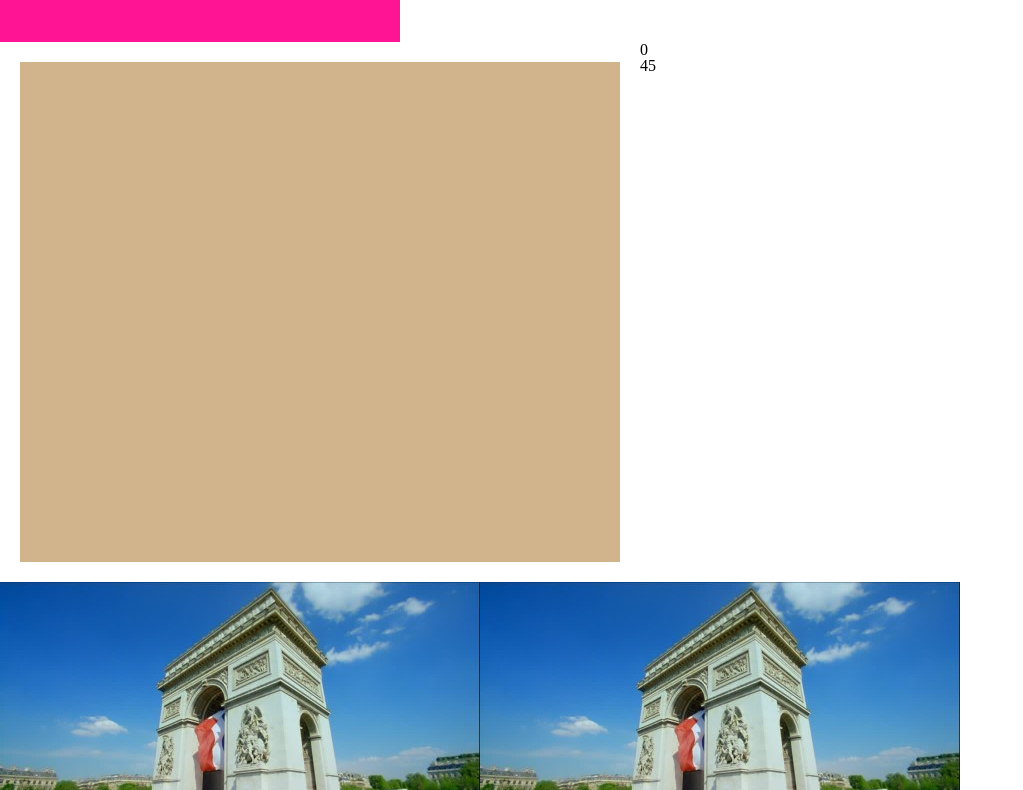
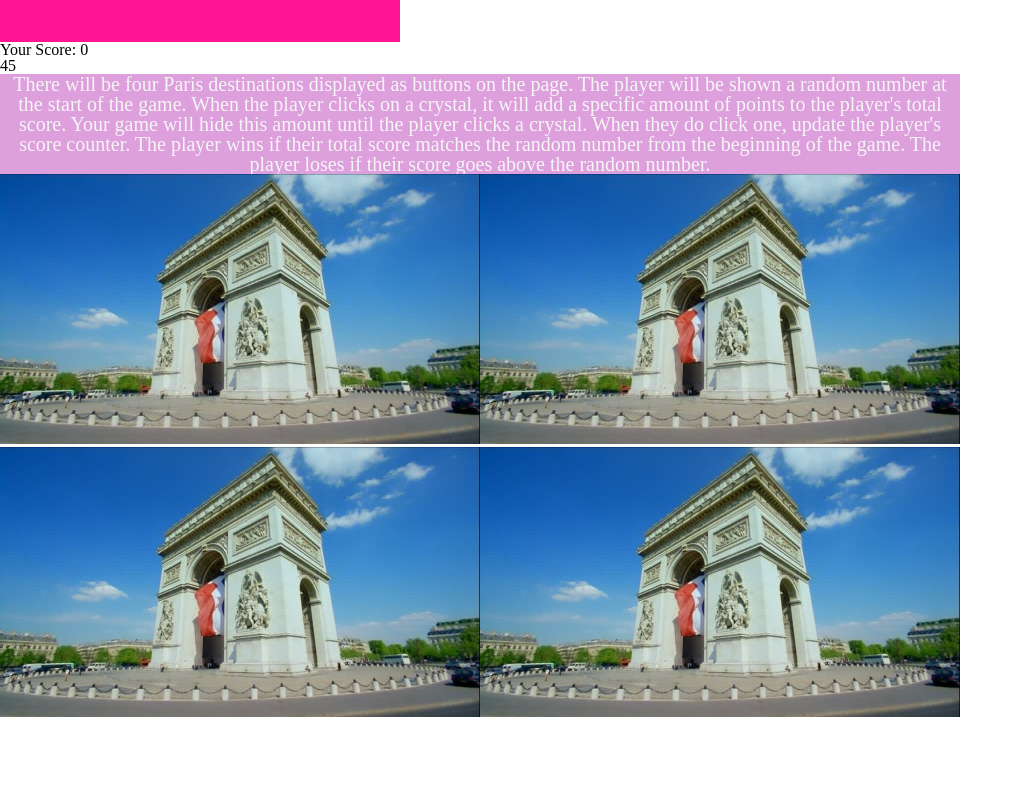
Before and after one commit to erinlemler/CrystalClicker, a plain HTML site: page index.html in a window 1280 px wide. Shown: the part 158-948 px from the top of the page, without its empty margins (0-1023 px from the left). Drawn offline with nearby package versions, Linux system fonts and the light colour scheme.

Commit message:
added stuf

```diff
--- a/assets/css/style.css
+++ b/assets/css/style.css
@@ -3,6 +3,7 @@ body {
     height: 1000px;
 }
 h2 {
+
     margin: 100px;
     height: 200px;
     width: 400px;
@@ -13,12 +14,15 @@ h2 {
     color: whitesmoke;
     font-size: 40px;
 }
-#instructionsBox{
-    float: left;
-    margin: 20px;
-    width: 600px;
-    height: 500px;
-    background-color: tan;
-}
+#instructionsBox {
+    margin: 100px;
+    height: 100px;
+    width: 1000px;
+    background-color: plum;
+    display: table-cell;
+    vertical-align: middle;
+    text-align: center;
+    color: whitesmoke;
+    font-size: 20px;
 
 }
--- a/assets/javascript/game.js
+++ b/assets/javascript/game.js
@@ -5,13 +5,15 @@ $(document).ready(function() {
   var losses = 0;
   var userScore = 0;
   var pictures=["assets/images/arc.jpg","assets/images/arc.jpg","assets/images/arc.jpg","assets/images/arc.jpg"]
+
 $("#userScore").text(userScore)
 $("#target").text(target)
-for (var i = 0; i<pictures.length;i++){
+
+for (var i = 0; i < pictures.length; i++){
   var crystalImg = $("<img>")
-  crystalImg.attr("src",pictures[i])
-  crystalImg.attr("data-crystal",Math.floor(Math.random()*12))
- crystalImg.attr("class","clickCrystal")
+crystalImg.attr("src",pictures[i])
+crystalImg.attr("data-crystal",Math.floor(Math.random()*12))
+crystalImg.attr("class","clickCrystal")
  $("#crystals").append(crystalImg)
 }
 
@@ -20,10 +22,10 @@ $(".clickCrystal").on("click",function(){
   userScore += parseInt(score)
   $("#userScore").text(userScore)
   if (userScore > target){
-    alert("you lose")
-  } else if (userScore === target){
-    alert("you win")
-  }
+    alert("You lose!!")
+} else if (userScore === target){
+    alert("You win!!")
+}
 })
 
 });
--- a/index.html
+++ b/index.html
@@ -9,13 +9,40 @@
 </head>
 <body>
   <div>
-    <h2 class="text-center">Paris Destination Collector</h2>
+    <h2 class="text-center">Paris Destination Collector!</h2>
   </div>
-<div id="instructionsBox">
+
 </div>
-<div id="userScore"></div>
+<div id="userScoreBar">Your Score: <span id="userScore"></span></div>
 <div id="target"></div>
 <div id="crystals">
+
+
+
+    <div id="instructionsBox"
+        <p>There will be four Paris destinations displayed as buttons on the page.
+            The player will be shown a random number at the start of the game.
+
+            When the player clicks on a crystal, it will add a specific amount of points to the player's total score.
+
+
+            Your game will hide this amount until the player clicks a crystal.
+            When they do click one, update the player's score counter.
+
+
+            The player wins if their total score matches the random number from the beginning of the game.
+            The player loses if their score goes above the random number.
+          </p>
+
+          </div>
+
+
+
+
+
+
+
+
 
 
 
```
